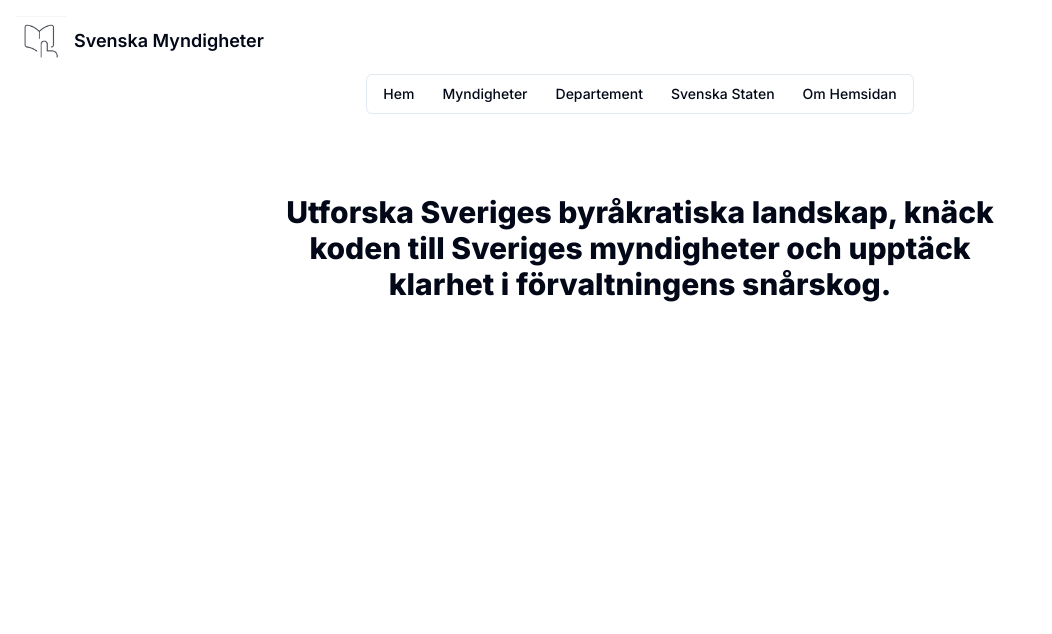
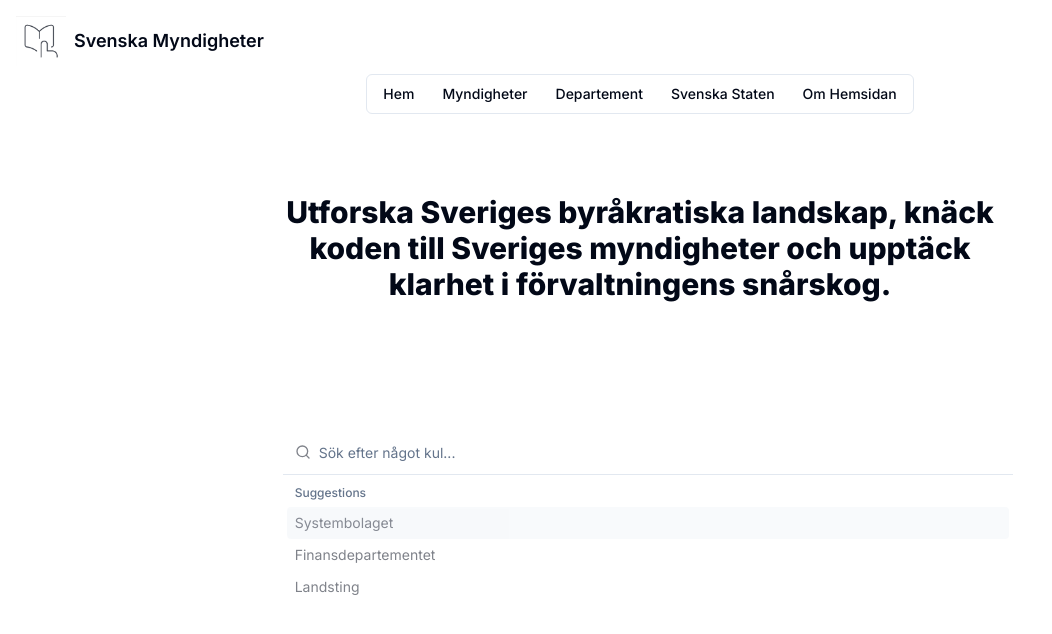
Before and after one commit to hamreliusfilip/Swedish_Authority_Website, a Next.js app in the folder my-app/: page / in a window 1280 px wide. Shown: the top 634 px of the page, without its empty margins (0-1052 px from the left). Built offline with nearby package versions, Linux system fonts and the light colour scheme.

Commit message:
Search bar component

```diff
--- a/my-app/app/page.tsx
+++ b/my-app/app/page.tsx
@@ -3,6 +3,7 @@
 import CompleteMenu from '../components/completeMenu';
 import Logo from '../components/logo';
 import Info from '../components/infoText';
+import SearchBar from '../components/searchBar';
 
 export default function Home() {
 
@@ -11,6 +12,7 @@
       <Logo />
       <CompleteMenu />
       <Info />
+      <SearchBar />
     </div>
   );
 }
--- /dev/null
+++ b/my-app/components/searchBar.tsx
@@ -0,0 +1,33 @@
+import React from 'react';
+import {
+    Command,
+    CommandInput,
+    CommandList,
+    CommandEmpty,
+    CommandGroup,
+    CommandItem,
+    CommandSeparator,
+    CommandShortcut,
+} from "@/components/ui/command";
+
+export default function SearchBar() {
+    return (
+        <div className="flex justify-center">
+            <div className="w-7/12">
+                <div className="flex items-center pl-4 pt-32">
+                    <Command>
+                        <CommandInput placeholder="Sök efter något kul..." />
+                        <CommandList>
+                            <CommandEmpty>Inga resultat.</CommandEmpty>
+                            <CommandGroup heading="Suggestions">
+                                <CommandItem>Systembolaget</CommandItem>
+                                <CommandItem>Finansdepartementet</CommandItem>
+                                <CommandItem>Landsting</CommandItem>
+                            </CommandGroup>
+                        </CommandList>
+                    </Command>
+                </div>
+            </div>
+        </div>
+    );
+}
--- /dev/null
+++ b/my-app/components/ui/command.tsx
@@ -0,0 +1,155 @@
+"use client"
+
+import * as React from "react"
+import { type DialogProps } from "@radix-ui/react-dialog"
+import { Command as CommandPrimitive } from "cmdk"
+import { Search } from "lucide-react"
+
+import { cn } from "@/lib/utils"
+import { Dialog, DialogContent } from "@/components/ui/dialog"
+
+const Command = React.forwardRef<
+  React.ElementRef<typeof CommandPrimitive>,
+  React.ComponentPropsWithoutRef<typeof CommandPrimitive>
+>(({ className, ...props }, ref) => (
+  <CommandPrimitive
+    ref={ref}
+    className={cn(
+      "flex h-full w-full flex-col overflow-hidden rounded-md bg-popover text-popover-foreground",
+      className
+    )}
+    {...props}
+  />
+))
+Command.displayName = CommandPrimitive.displayName
+
+interface CommandDialogProps extends DialogProps {}
+
+const CommandDialog = ({ children, ...props }: CommandDialogProps) => {
+  return (
+    <Dialog {...props}>
+      <DialogContent className="overflow-hidden p-0 shadow-lg">
+        <Command className="[&_[cmdk-group-heading]]:px-2 [&_[cmdk-group-heading]]:font-medium [&_[cmdk-group-heading]]:text-muted-foreground [&_[cmdk-group]:not([hidden])_~[cmdk-group]]:pt-0 [&_[cmdk-group]]:px-2 [&_[cmdk-input-wrapper]_svg]:h-5 [&_[cmdk-input-wrapper]_svg]:w-5 [&_[cmdk-input]]:h-12 [&_[cmdk-item]]:px-2 [&_[cmdk-item]]:py-3 [&_[cmdk-item]_svg]:h-5 [&_[cmdk-item]_svg]:w-5">
+          {children}
+        </Command>
+      </DialogContent>
+    </Dialog>
+  )
+}
+
+const CommandInput = React.forwardRef<
+  React.ElementRef<typeof CommandPrimitive.Input>,
+  React.ComponentPropsWithoutRef<typeof CommandPrimitive.Input>
+>(({ className, ...props }, ref) => (
+  <div className="flex items-center border-b px-3" cmdk-input-wrapper="">
+    <Search className="mr-2 h-4 w-4 shrink-0 opacity-50" />
+    <CommandPrimitive.Input
+      ref={ref}
+      className={cn(
+        "flex h-11 w-full rounded-md bg-transparent py-3 text-sm outline-none placeholder:text-muted-foreground disabled:cursor-not-allowed disabled:opacity-50",
+        className
+      )}
+      {...props}
+    />
+  </div>
+))
+
+CommandInput.displayName = CommandPrimitive.Input.displayName
+
+const CommandList = React.forwardRef<
+  React.ElementRef<typeof CommandPrimitive.List>,
+  React.ComponentPropsWithoutRef<typeof CommandPrimitive.List>
+>(({ className, ...props }, ref) => (
+  <CommandPrimitive.List
+    ref={ref}
+    className={cn("max-h-[300px] overflow-y-auto overflow-x-hidden", className)}
+    {...props}
+  />
+))
+
+CommandList.displayName = CommandPrimitive.List.displayName
+
+const CommandEmpty = React.forwardRef<
+  React.ElementRef<typeof CommandPrimitive.Empty>,
+  React.ComponentPropsWithoutRef<typeof CommandPrimitive.Empty>
+>((props, ref) => (
+  <CommandPrimitive.Empty
+    ref={ref}
+    className="py-6 text-center text-sm"
+    {...props}
+  />
+))
+
+CommandEmpty.displayName = CommandPrimitive.Empty.displayName
+
+const CommandGroup = React.forwardRef<
+  React.ElementRef<typeof CommandPrimitive.Group>,
+  React.ComponentPropsWithoutRef<typeof CommandPrimitive.Group>
+>(({ className, ...props }, ref) => (
+  <CommandPrimitive.Group
+    ref={ref}
+    className={cn(
+      "overflow-hidden p-1 text-foreground [&_[cmdk-group-heading]]:px-2 [&_[cmdk-group-heading]]:py-1.5 [&_[cmdk-group-heading]]:text-xs [&_[cmdk-group-heading]]:font-medium [&_[cmdk-group-heading]]:text-muted-foreground",
+      className
+    )}
+    {...props}
+  />
+))
+
+CommandGroup.displayName = CommandPrimitive.Group.displayName
+
+const CommandSeparator = React.forwardRef<
+  React.ElementRef<typeof CommandPrimitive.Separator>,
+  React.ComponentPropsWithoutRef<typeof CommandPrimitive.Separator>
+>(({ className, ...props }, ref) => (
+  <CommandPrimitive.Separator
+    ref={ref}
+    className={cn("-mx-1 h-px bg-border", className)}
+    {...props}
+  />
+))
+CommandSeparator.displayName = CommandPrimitive.Separator.displayName
+
+const CommandItem = React.forwardRef<
+  React.ElementRef<typeof CommandPrimitive.Item>,
+  React.ComponentPropsWithoutRef<typeof CommandPrimitive.Item>
+>(({ className, ...props }, ref) => (
+  <CommandPrimitive.Item
+    ref={ref}
+    className={cn(
+      "relative flex cursor-default select-none items-center rounded-sm px-2 py-1.5 text-sm outline-none aria-selected:bg-accent aria-selected:text-accent-foreground data-[disabled]:pointer-events-none data-[disabled]:opacity-50",
+      className
+    )}
+    {...props}
+  />
+))
+
+CommandItem.displayName = CommandPrimitive.Item.displayName
+
+const CommandShortcut = ({
+  className,
+  ...props
+}: React.HTMLAttributes<HTMLSpanElement>) => {
+  return (
+    <span
+      className={cn(
+        "ml-auto text-xs tracking-widest text-muted-foreground",
+        className
+      )}
+      {...props}
+    />
+  )
+}
+CommandShortcut.displayName = "CommandShortcut"
+
+export {
+  Command,
+  CommandDialog,
+  CommandInput,
+  CommandList,
+  CommandEmpty,
+  CommandGroup,
+  CommandItem,
+  CommandShortcut,
+  CommandSeparator,
+}
--- /dev/null
+++ b/my-app/components/ui/dialog.tsx
@@ -0,0 +1,122 @@
+"use client"
+
+import * as React from "react"
+import * as DialogPrimitive from "@radix-ui/react-dialog"
+import { X } from "lucide-react"
+
+import { cn } from "@/lib/utils"
+
+const Dialog = DialogPrimitive.Root
+
+const DialogTrigger = DialogPrimitive.Trigger
+
+const DialogPortal = DialogPrimitive.Portal
+
+const DialogClose = DialogPrimitive.Close
+
+const DialogOverlay = React.forwardRef<
+  React.ElementRef<typeof DialogPrimitive.Overlay>,
+  React.ComponentPropsWithoutRef<typeof DialogPrimitive.Overlay>
+>(({ className, ...props }, ref) => (
+  <DialogPrimitive.Overlay
+    ref={ref}
+    className={cn(
+      "fixed inset-0 z-50 bg-black/80  data-[state=open]:animate-in data-[state=closed]:animate-out data-[state=closed]:fade-out-0 data-[state=open]:fade-in-0",
+      className
+    )}
+    {...props}
+  />
+))
+DialogOverlay.displayName = DialogPrimitive.Overlay.displayName
+
+const DialogContent = React.forwardRef<
+  React.ElementRef<typeof DialogPrimitive.Content>,
+  React.ComponentPropsWithoutRef<typeof DialogPrimitive.Content>
+>(({ className, children, ...props }, ref) => (
+  <DialogPortal>
+    <DialogOverlay />
+    <DialogPrimitive.Content
+      ref={ref}
+      className={cn(
+        "fixed left-[50%] top-[50%] z-50 grid w-full max-w-lg translate-x-[-50%] translate-y-[-50%] gap-4 border bg-background p-6 shadow-lg duration-200 data-[state=open]:animate-in data-[state=closed]:animate-out data-[state=closed]:fade-out-0 data-[state=open]:fade-in-0 data-[state=closed]:zoom-out-95 data-[state=open]:zoom-in-95 data-[state=closed]:slide-out-to-left-1/2 data-[state=closed]:slide-out-to-top-[48%] data-[state=open]:slide-in-from-left-1/2 data-[state=open]:slide-in-from-top-[48%] sm:rounded-lg",
+        className
+      )}
+      {...props}
+    >
+      {children}
+      <DialogPrimitive.Close className="absolute right-4 top-4 rounded-sm opacity-70 ring-offset-background transition-opacity hover:opacity-100 focus:outline-none focus:ring-2 focus:ring-ring focus:ring-offset-2 disabled:pointer-events-none data-[state=open]:bg-accent data-[state=open]:text-muted-foreground">
+        <X className="h-4 w-4" />
+        <span className="sr-only">Close</span>
+      </DialogPrimitive.Close>
+    </DialogPrimitive.Content>
+  </DialogPortal>
+))
+DialogContent.displayName = DialogPrimitive.Content.displayName
+
+const DialogHeader = ({
+  className,
+  ...props
+}: React.HTMLAttributes<HTMLDivElement>) => (
+  <div
+    className={cn(
+      "flex flex-col space-y-1.5 text-center sm:text-left",
+      className
+    )}
+    {...props}
+  />
+)
+DialogHeader.displayName = "DialogHeader"
+
+const DialogFooter = ({
+  className,
+  ...props
+}: React.HTMLAttributes<HTMLDivElement>) => (
+  <div
+    className={cn(
+      "flex flex-col-reverse sm:flex-row sm:justify-end sm:space-x-2",
+      className
+    )}
+    {...props}
+  />
+)
+DialogFooter.displayName = "DialogFooter"
+
+const DialogTitle = React.forwardRef<
+  React.ElementRef<typeof DialogPrimitive.Title>,
+  React.ComponentPropsWithoutRef<typeof DialogPrimitive.Title>
+>(({ className, ...props }, ref) => (
+  <DialogPrimitive.Title
+    ref={ref}
+    className={cn(
+      "text-lg font-semibold leading-none tracking-tight",
+      className
+    )}
+    {...props}
+  />
+))
+DialogTitle.displayName = DialogPrimitive.Title.displayName
+
+const DialogDescription = React.forwardRef<
+  React.ElementRef<typeof DialogPrimitive.Description>,
+  React.ComponentPropsWithoutRef<typeof DialogPrimitive.Description>
+>(({ className, ...props }, ref) => (
+  <DialogPrimitive.Description
+    ref={ref}
+    className={cn("text-sm text-muted-foreground", className)}
+    {...props}
+  />
+))
+DialogDescription.displayName = DialogPrimitive.Description.displayName
+
+export {
+  Dialog,
+  DialogPortal,
+  DialogOverlay,
+  DialogClose,
+  DialogTrigger,
+  DialogContent,
+  DialogHeader,
+  DialogFooter,
+  DialogTitle,
+  DialogDescription,
+}
```
Also changed, not shown: 1 other file (tests, documents, lock files or other folders).
